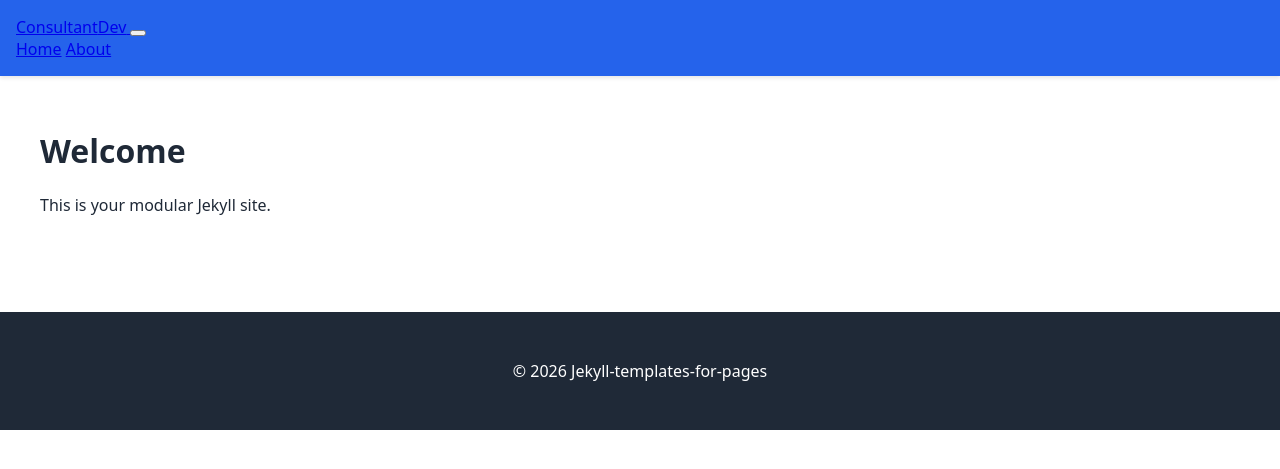
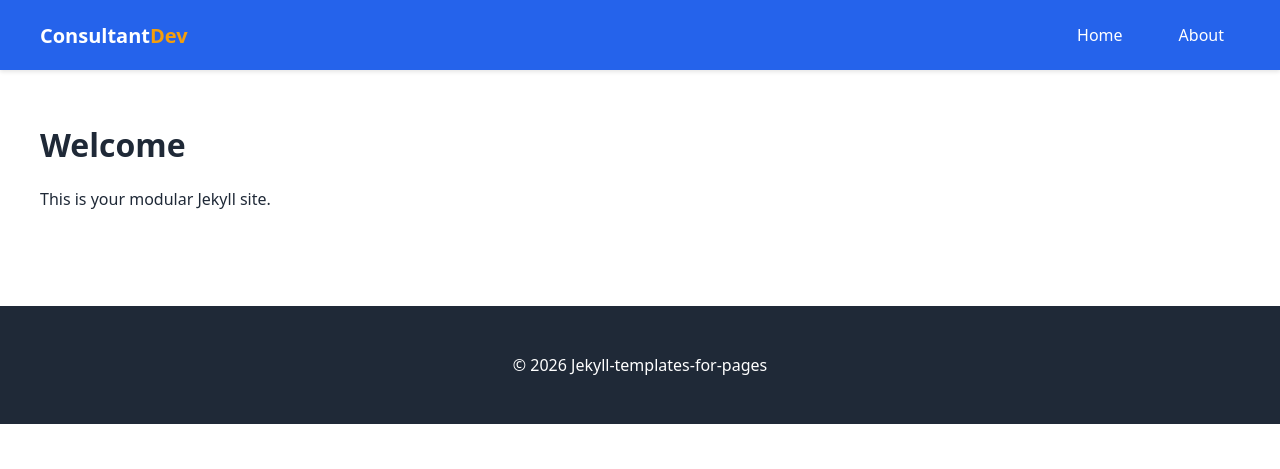
Before and after one commit to m33lucky-benny/Jekyll-templates-for-pages, a Jekyll site: the page built from index.html, in a window 1280 px wide. Shown: the top 469 px of the page. Built offline with Jekyll 4.4.1, drawn with Linux system fonts in a browser that asks for light colours.

Commit message:
Update main.scss

```diff
--- a/assets/css/main.scss
+++ b/assets/css/main.scss
@@ -2,6 +2,8 @@
 ---
 
 @import 'variables';
+@import "navbar";
+
 
 body {
   margin: 0;
```
